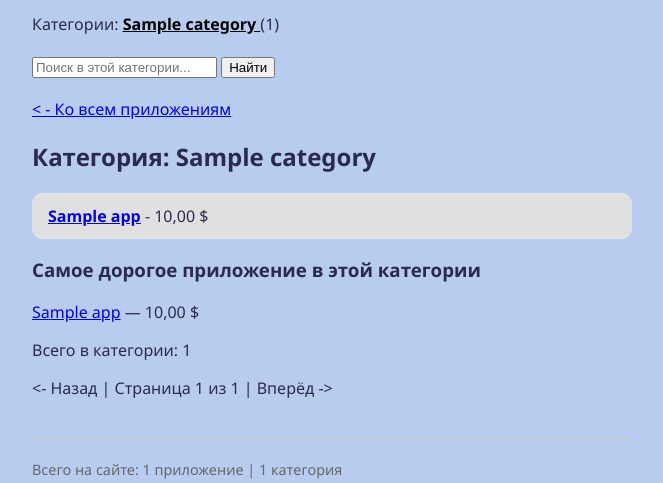
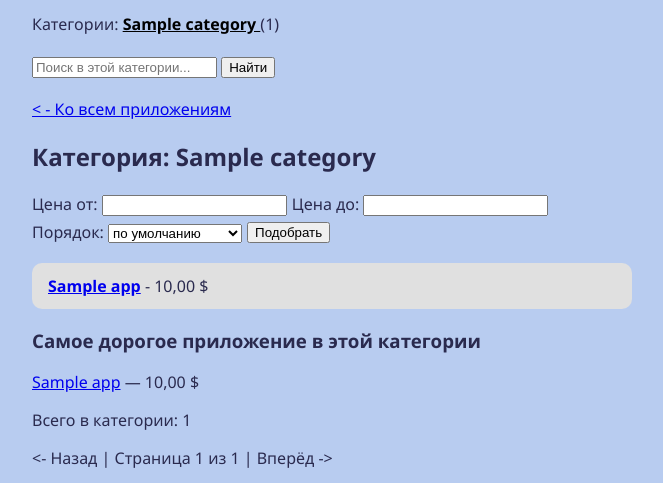
Before and after one commit to rvatslav-cloud/changan, a Django app: page /category/1/ in a window 1280 px wide. Shown: the part 153-636 px from the top of the page, without its empty margins (308-971 px from the left). Run offline with Django 5.2, Linux system fonts and the light colour scheme; tables that the repository leaves empty hold one stand-in row (values such as "Sample post").

Commit message:
дз 25: кэш категории + подбор по цене

```diff
--- a/main/forms.py
+++ b/main/forms.py
@@ -74,3 +74,25 @@ class PurchaseFilterForm(forms.Form):
         if date_from is not None and date_to is not None and date_from > date_to:
             raise forms.ValidationError('Дата "С" не может быть позже даты "По"')
         return cleaned_data
+
+
+class PriceFilterForm(forms.Form):
+    price_min = forms.DecimalField(label='Цена от', required=False)
+    price_max = forms.DecimalField(label='Цена до', required=False)
+    sort = forms.ChoiceField(
+        label='Порядок',
+        required=False,
+        choices=[
+            ('', 'по умолчанию'),
+            ('price', 'сначала дешёвые'),
+            ('-price', 'сначала дорогие'),
+        ],
+    )
+
+    def clean(self):
+        cleaned_data = super().clean()
+        price_min = cleaned_data.get('price_min')
+        price_max = cleaned_data.get('price_max')
+        if price_min is not None and price_max is not None and price_min > price_max:
+            raise forms.ValidationError('Цена «от» не может быть больше цены «до»')
+        return cleaned_data
--- a/main/templates/main/category.html
+++ b/main/templates/main/category.html
@@ -17,6 +17,16 @@
      {% if user.is_staff %}
         <p><a href="{% url 'main:close_category' category.id %}">Закрыть категорию</a></p>
      {% endif %}
+
+     <form method="get" style="display: flex; gap: 5px; align-items: flex-end; flex-wrap: wrap;">
+        {% for field in form %}
+            <div>
+                {{ field.label_tag }}
+                {{ field }}
+            </div>
+        {% endfor %}
+        <button type="submit">Подобрать</button>
+    </form>
 
      <ul>
         {% for app in page_obj %}
--- a/main/views.py
+++ b/main/views.py
@@ -5,6 +5,8 @@ from django.db.models import Q, Sum
 from django.core.paginator import Paginator
 
 from django.views.decorators.http import require_GET, require_POST
+from django.views.decorators.cache import cache_page
+from django.views.decorators.vary import vary_on_cookie
 from django.contrib.auth import login
 from django.contrib.auth.decorators import login_required
 from django.contrib.auth.views import (
@@ -22,7 +24,7 @@ from django.urls import reverse_lazy, reverse
 
 from django.views.generic import TemplateView, ListView, DetailView
 
-from .forms import ReviewForm, AppForm, RegisterForm, PurchaseFilterForm
+from .forms import ReviewForm, AppForm, RegisterForm, PurchaseFilterForm, PriceFilterForm
 from .models import App, Review, Category, Purchase
 # Create your views here.
 
@@ -100,27 +102,41 @@ class AppDetailView(DetailView):
         context['purchase'] = app.purchase_of(self.request.user)
         return context
 
-
+@cache_page(120)
+@vary_on_cookie
 @require_GET
-def category_detail(request,category_id):
-    category = get_object_or_404(Category, id =category_id)
+def category_detail(request, category_id):
+    category = get_object_or_404(Category, id=category_id)
     q = request.GET.get('q', '')
     apps = App.objects.filter(category=category).defer('description')
+
+    form = PriceFilterForm(request.GET)
+    if form.is_valid():
+        price_min = form.cleaned_data['price_min']
+        price_max = form.cleaned_data['price_max']
+        if price_min is not None:
+            apps = apps.filter(price__gte=price_min)
+        if price_max is not None:
+            apps = apps.filter(price__lte=price_max)
+        if form.cleaned_data['sort']:
+            apps = apps.order_by(form.cleaned_data['sort'])
+
     if q:
         apps = apps.filter(Q(name__icontains=q) | Q(description__icontains=q)).order_by('name')
     else:
         apps = apps.order_by('-created_at')
 
-    paginator = Paginator(apps,4)
+    paginator = Paginator(apps, 4)
     page_number = request.GET.get('page')
     page_obj = paginator.get_page(page_number)
 
     most_expensive = apps.order_by('-price').first()
     return render(request, 'main/category.html', {
-        'category' : category,
-        'page_obj' : page_obj,
+        'category': category,
+        'page_obj': page_obj,
         'most_expensive': most_expensive,
-        'q' : q,
+        'q': q,
+        'form': form,
     })
 
 
```
